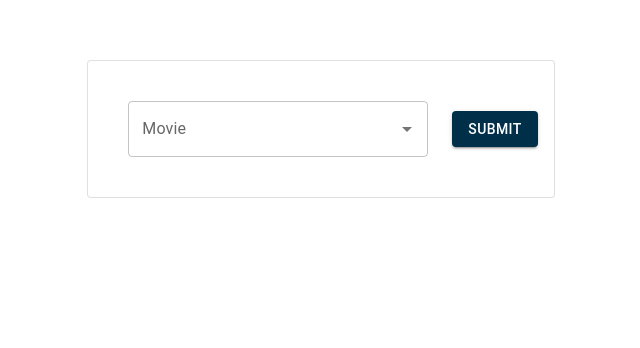
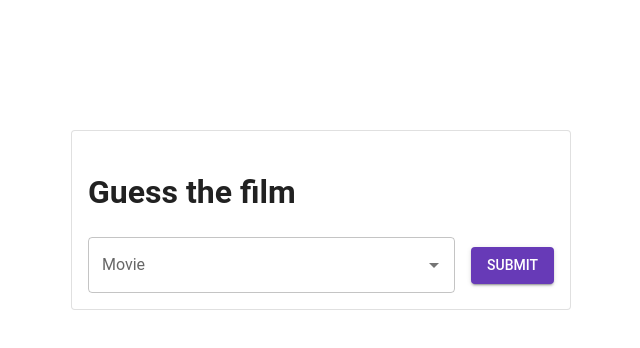
Before and after one commit to jordansp99/imdb250react, a React (Vite) app: page / in a window 1280 px wide. Shown: the part 180-528 px from the top of the page, without its empty margins (319-959 px from the left). Built offline with nearby package versions, Linux system fonts and the light colour scheme.

Commit message:
added font and heading

```diff
--- a/src/App.jsx
+++ b/src/App.jsx
@@ -1,26 +1,37 @@
 import React from 'react';
-import Form from './Form'; // Correct import
-import { createTheme, ThemeProvider } from '@mui/material/styles'; // Import ThemeProvider
-import { red, blue, yellow } from '@mui/material/colors';
+import Form from './Form';
+import { createTheme, ThemeProvider } from '@mui/material/styles';
+import { deepPurple } from '@mui/material/colors';
+import CssBaseline from '@mui/material/CssBaseline'; // Import CssBaseline
 
 const theme = createTheme({
   palette: {
     primary: {
-      main: '#003049',
+      main: deepPurple[500],
     },
     secondary: {
-      main: blue[500],
+      main: deepPurple[100],
     },
+  },
+  typography: {
+    fontFamily: 'Roboto, sans-serif', // Set your desired font family
+    // Example of customizing other typography variants
+    h1: {
+      fontWeight: 500,
+    },
+    body1: {
+      fontSize: '1rem', // Example font size
+    }
   },
 });
 
 function App() {
   return (
-    <>
     <ThemeProvider theme={theme}>
+      {/* CssBaseline should be inside the ThemeProvider */}
+      <CssBaseline />
       <Form />
     </ThemeProvider>
-    </>
   );
 }
 
--- a/src/Form.jsx
+++ b/src/Form.jsx
@@ -1,10 +1,9 @@
-import React from 'react';
+import * as React from 'react';
+import TextField from '@mui/material/TextField';
 import Autocomplete from '@mui/material/Autocomplete';
-import TextField from '@mui/material/TextField'; // Import TextField
-import { Button } from '@mui/material';
 import Card from '@mui/material/Card';
-
-import './Form.css'
+import Button from '@mui/material/Button';
+import { Box, Container } from '@mui/material';
 
 function Form() {
     const films = [
@@ -12,16 +11,20 @@ function Form() {
         { label: 'Pulp Fiction', id: 2 },
     ];
     return (
-        <form>
-            <Card variant="outlined" sx={{ display: 'flex', alignItems: 'center', p: 2 }}> {/* Use Flexbox on the Card */}                <Autocomplete
+      <Container maxWidth="md" sx={{ display: 'flex', justifyContent: 'center', alignItems: 'center', minHeight: '100vh' }}>
+        <Card variant="outlined" sx={{ width: 500, p: 2 }}>
+            <h1>Guess the film</h1>
+            <Box sx={{ display: 'flex', alignItems: 'center', gap: 2, mt:2 }}>
+                <Autocomplete
                     disablePortal
                     options={films}
-                    sx={{ width: 300, p:3}}
+                    sx={{ flexGrow: 1 }}
                     renderInput={(params) => <TextField {...params} label="Movie" />}
                 />
-                <Button className="submit-btn" variant='contained'> Submit</Button>
-            </Card>
-        </form>
+                <Button className="submit-btn" variant='contained'>Submit</Button>
+            </Box>
+        </Card>
+      </Container>
     );
 }
 
```
